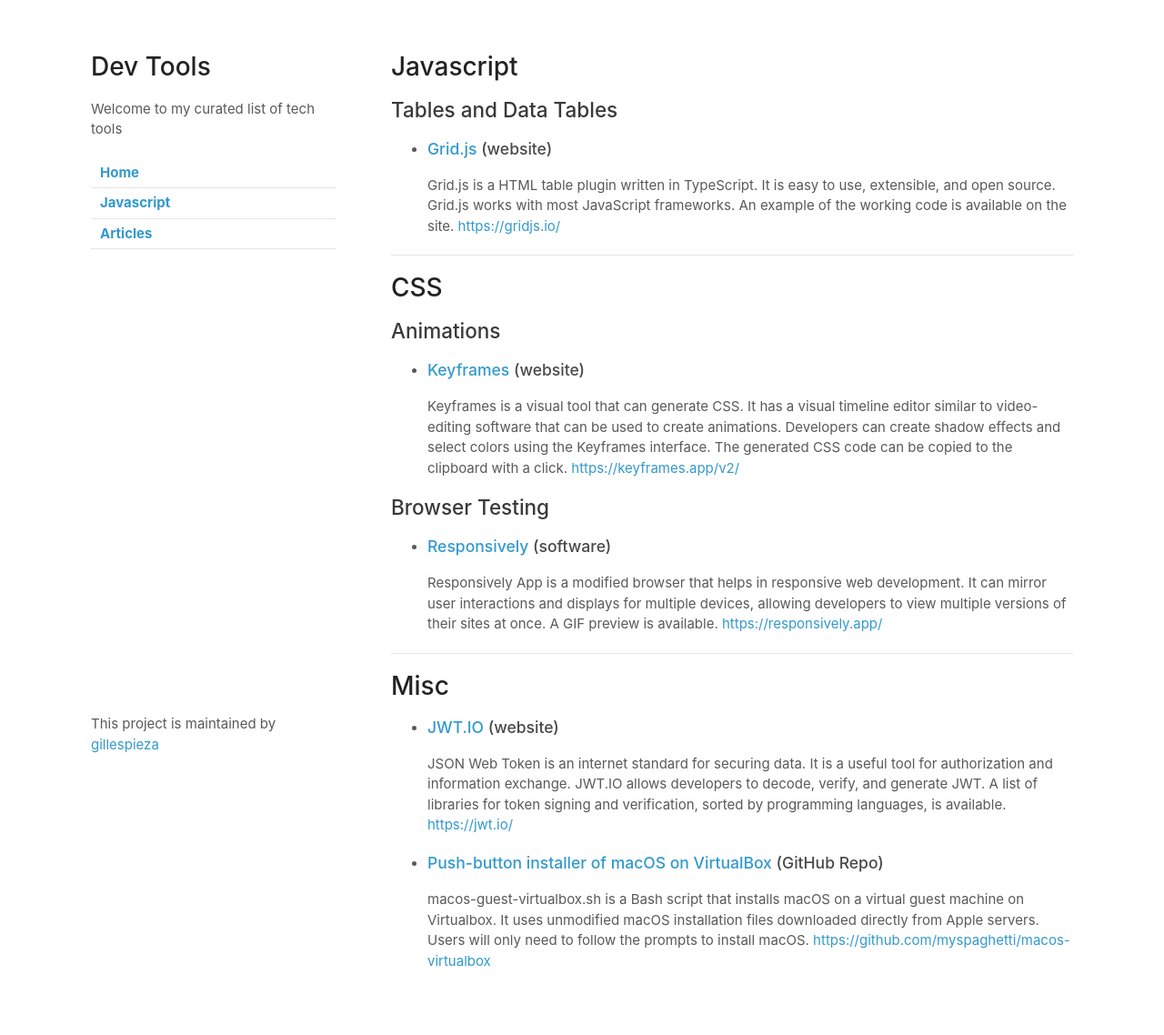
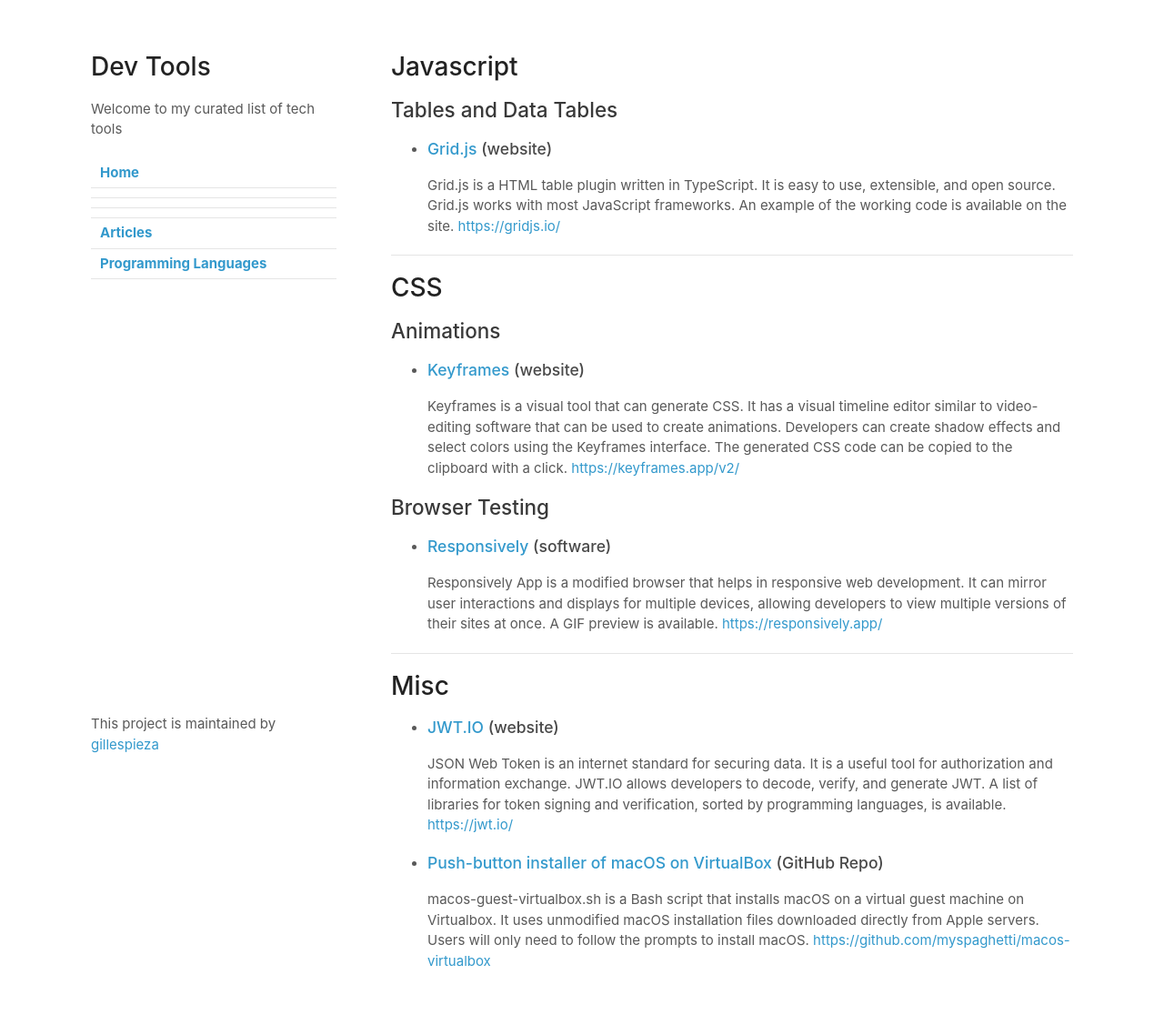
Before and after one commit to gillespieza/devtools, a Jekyll site: the page built from index.md, in a window 1280 px wide. Shown: the whole page at 91% size. Built offline with Jekyll 4.4.1, drawn with Linux system fonts in a browser that asks for light colours; our own code applies the rules of GitHub Pages for plain Markdown files.

Commit message:
Sidebar links

```diff
--- a/_config.yml
+++ b/_config.yml
@@ -6,7 +6,13 @@
 navigation:
   - title: Home
     url: /
-  - title: Javascript
+  - title: #Javascript
     url: /#js
+  - title: #Javascript
+    url: /#css
+  - title: #Misc
+    url: /#misc
   - title: Articles
     url: articles
+  - title: Programming Languages
+    url: languages
--- a/index.md
+++ b/index.md
@@ -1,7 +1,7 @@
 ---
 layout: default
 ---
-# Javascript
+# Javascript<a name="js"></a>
 ## Tables and Data Tables
 - ### [Grid.js](https://gridjs.io/) (website)
   Grid.js is a HTML table plugin written in TypeScript. It is easy to use, extensible, and open source. Grid.js works with most JavaScript frameworks. An example of the working code is available on the site.
@@ -9,7 +9,7 @@
 
 --------------
 
-# CSS
+# CSS<a name="css"></a>
 ## Animations
 - ### [Keyframes](https://keyframes.app/v2/) (website)
   Keyframes is a visual tool that can generate CSS. It has a visual timeline editor similar to video-editing software that can be used to create animations. Developers can create shadow effects and select colors using the Keyframes interface. The generated CSS code can be copied to the clipboard with a click.
@@ -22,7 +22,7 @@
 
 --------------
 
-# Misc
+# Misc<a name="misc"></a>
 - ### [JWT.IO](https://jwt.io/) (website)
   JSON Web Token is an internet standard for securing data. It is a useful tool for authorization and information exchange. JWT.IO allows developers to decode, verify, and generate JWT. A list of libraries for token signing and verification, sorted by programming languages, is available.
   [https://jwt.io/](https://jwt.io/)
```
